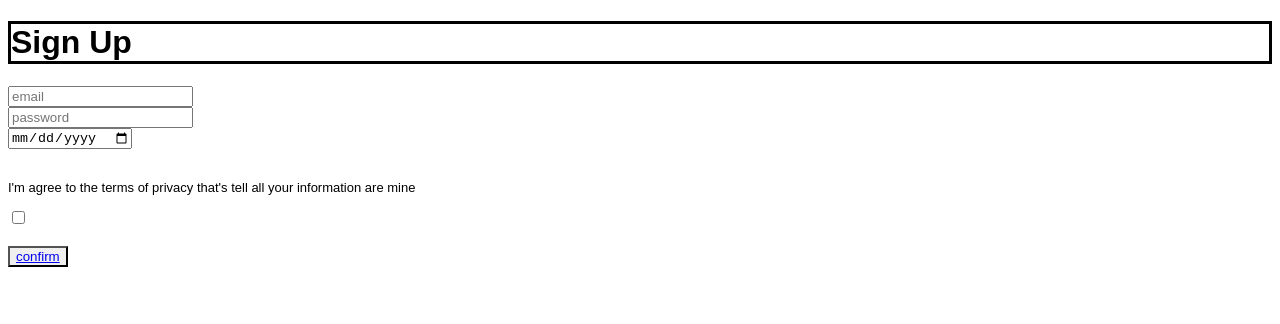
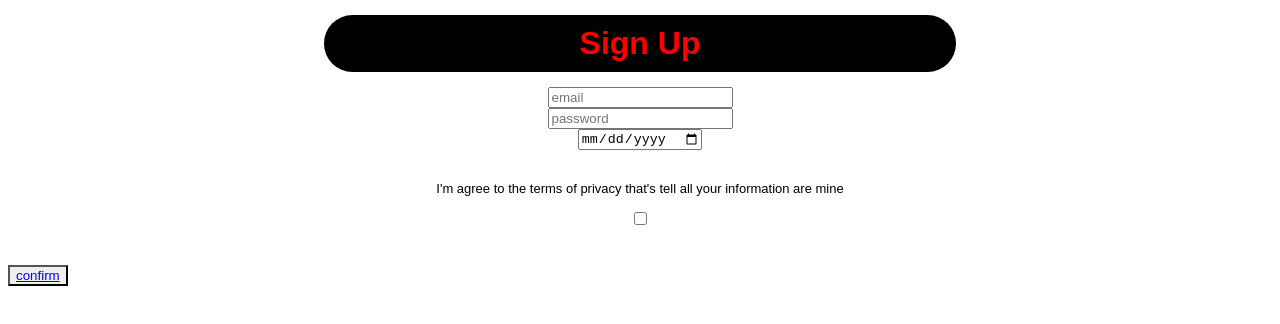
Before and after one commit to ximberguenxa/homeflix, a plain HTML site: page homeflix.html/sign-up.html in a window 1280 px wide. Drawn offline with Linux system fonts and the light colour scheme.

Commit message:
Add files via upload

```diff
--- a/homeflix.html/sign-up.html
+++ b/homeflix.html/sign-up.html
@@ -7,7 +7,8 @@
 </head>
 
 <body>
-    <h1 class="square">Sign Up</h1>
+    <h1 class="signup">Sign Up</h1>
+    <div class="signupc">
     <input type="text" placeholder="email">
     <br>
     <input type="password" placeholder="password">
@@ -15,8 +16,8 @@
     <input type="date" placeholder="date of birth">
     <br>
     <br>
-    <p style="font-size: small;">I'm agree to the terms of privacy that's tell all your information are mine</p><input
-        type="checkbox" placeholder="privacy terms">
+    <p style="font-size: small;">I'm agree to the terms of privacy that's tell all your information are mine</p><input type="checkbox" placeholder="privacy terms">
+</div>
     <br>
     <br>
     <button><a href="index.html">confirm</a></button>
--- a/homeflix.html/style.css
+++ b/homeflix.html/style.css
@@ -1,6 +1,8 @@
 
 .homeflix {
-    background-color:     rgb(2, 20, 20);
+    padding: 30px;
+    background-color: black;
+    margin: 0 0 0 0;
 }
 .imghome{
     border:solid 10px black;
@@ -9,8 +11,13 @@
 button{
     border-radius: 1%;
 }
-.square{
-    border:solid black;
+.signup{
+    text-align: center;
+    padding: 10px;
+    color: red;
+    background-color: black;
+    border-radius: 30px;
+    margin: 15px 25% 15px 25%;
 }
 .perfil{
     height: 10%;
@@ -22,3 +29,9 @@ button{
 body{
     font-family: sans-serif;
 }
+.center{
+    text-align: center;
+}
+.signupc{
+    text-align: center;
+}
```
Also changed, not shown: homeflix.html/index.html (+1 -1 lines), homeflix.html/peli.html (+5 -2 lines).
